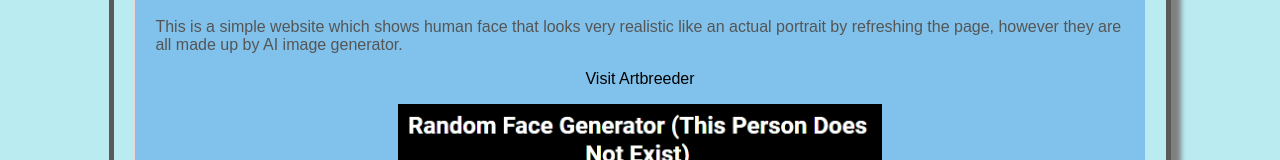
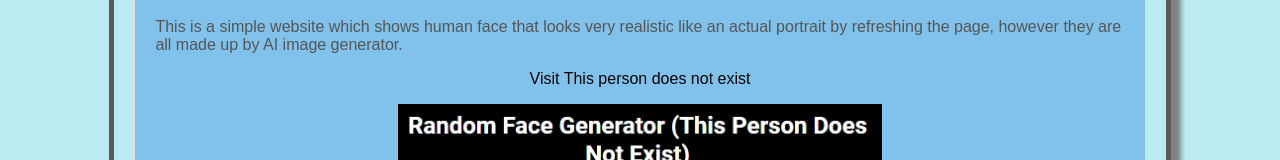
Before and after one commit to PikaCharlie/COMM2036_Group2, a plain HTML site: page index.html in a window 1280 px wide. Shown: the part 4897-5057 px from the top of the page. Drawn offline with Linux system fonts and the light colour scheme.

Commit message:
更新 index.html

```diff
--- a/index.html
+++ b/index.html
@@ -398,7 +398,7 @@
         <h2 style="display: inline-block; border: 5px solid #5b5858; border-radius: 15px; padding: 20px; box-shadow: 10px 10px 5px grey;">This Person Does Not Exist</h2>
         <p>This is a simple website which shows human face that looks very realistic like an actual portrait by refreshing the page, however they are all made up by AI image generator. </p>
         <div style="text-align: center;">
-        <p><a href="https://thispersondoesnotexist.com/" target="_blank">Visit Artbreeder</a></p>
+        <p><a href="https://thispersondoesnotexist.com/" target="_blank">Visit This person does not exist </a></p>
         <a href="https://thispersondoesnotexist.com/" target="_blank">
           <img src="images/15.jpg" alt="Image" style="width:50%; height: 50%; object-fit: cover;">
         </a>
```
